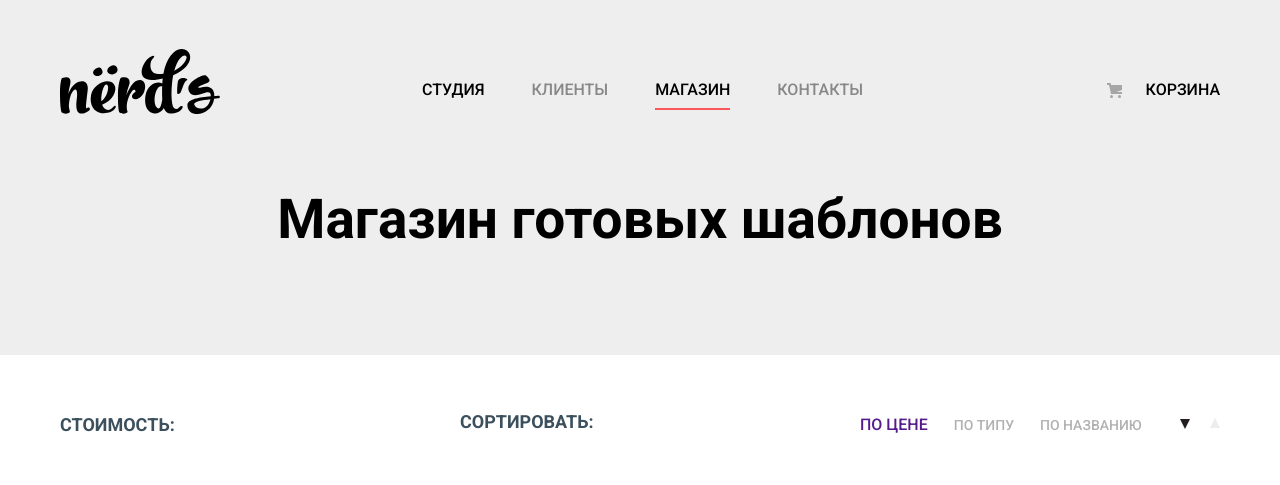
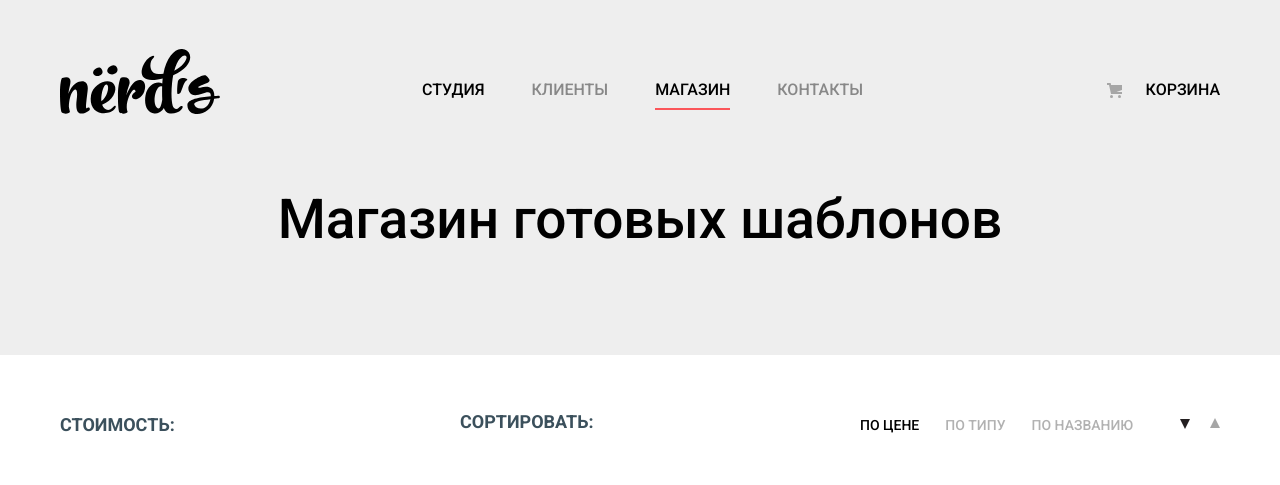
Before and after one commit to vandrienko/nerds, a plain HTML site: page catalog.html in a window 1280 px wide. Shown: the top 485 px of the page. Drawn offline with Linux system fonts and the light colour scheme.

Commit message:
Проверил все состояния

```diff
--- a/catalog.html
+++ b/catalog.html
@@ -6,8 +6,8 @@
     <link href="https://fonts.googleapis.com/css?family=Roboto:400,500,700" rel="stylesheet">
     <link href="css/normalize.css" rel="stylesheet">
     <link href="css/style.css" rel="stylesheet">
+</head>
 
-</head>
 <body class="in">
     <header class="main-header">
             <nav class="main-navigation">
@@ -40,6 +40,7 @@
                 </div>
             </nav>
     </header>
+
     <main class="main-inner">
         <h1 class="page-title">Магазин готовых шаблонов</h1>
         <div class="container">
@@ -51,12 +52,12 @@
                     <div class="range-filter">
                         <div class="range-controls">
                             <div class="scale">
-                              <div class="bar" style="margin-left: 20%; width: 30%"></div>
+                                <div class="bar" style="margin-left: 20%; width: 30%"></div>
                             </div>
                             <div class="toggle toggle-min"></div>
                             <div class="toggle toggle-max"></div>
-                            </div>
-                            <div class="price-controls">
+                        </div>
+                        <div class="price-controls">
                             <label class="min-price">от <input name="min-price" type="text" value="0"></label>
                             <label class="max-price">до <input name="max-price" type="text" value="15000"></label>
                         </div>
@@ -70,11 +71,11 @@
                             <label class="filter__radio-label filter__radio-label" for="filter-adaptive">Адаптивная</label>
                         </li>
                         <li class="radio-item">
-                            <input class="filter__radio-input visually-hidden" type="radio" name="website-type" value="fix" id="filter-fix" >
+                            <input class="filter__radio-input visually-hidden" type="radio" name="website-type" value="fix" id="filter-fix">
                             <label class="filter__radio-label" for="filter-fix">Фиксированная</label>
                         </li>
                         <li class="radio-item">
-                            <input class="filter__radio-input visually-hidden" type="radio" name="website-type" value="rubber" id="filter-rubber" >
+                            <input class="filter__radio-input visually-hidden" type="radio" name="website-type" value="rubber" id="filter-rubber">
                             <label class="filter__radio-label" for="filter-rubber">Резиновая</label>
                         </li>
                     </ul>
@@ -118,13 +119,13 @@
                         <div class="sorting-wrapper">
                             <ul class="sorting-list">
                                 <li class="sorting-item">
-                                    <a class="sorting-link sorting-linc-active" href="">По цене</a>
+                                    <a class="sorting-link sorting-link-active" href="">По цене</a>
                                 </li>
                                 <li class="sorting-item">
-                                    <a class="sorting-linc" href="">По типу</a>
+                                    <a class="sorting-link" href="">По типу</a>
                                 </li>
                                 <li class="sorting-item">
-                                    <a class="sorting-linc" href="">По названию</a>
+                                    <a class="sorting-link" href="">По названию</a>
                                 </li>
                             </ul>
                             <div class="sorting-controls">
--- a/css/style.css
+++ b/css/style.css
@@ -983,6 +983,7 @@ a.disabled {
 
     font-size: 55px;
     line-height: 55px;
+    font-weight: 500;
     color: #000000;
     background-color: #eeeeee ;
 }
@@ -1302,7 +1303,7 @@ a.disabled {
     display: flex;
     justify-content: space-between;
 
-    margin-bottom: 50px;
+    margin-bottom: 51px;
 }
 
 .sorting-title {
@@ -1331,20 +1332,21 @@ a.disabled {
     text-transform: uppercase;
 }
 
-.sorting-linc {
+.sorting-link {
     font-size: 14px;
+    line-height: 18px;
 
     color: #000000;
     opacity: .3;
 }
 
-.sorting-linc:hover {
+.sorting-link:hover {
     opacity: .6;
 }
 
-.sorting-linc:active,
-.sorting-linc:focus,
-.sorting-linc-active {
+.sorting-link:active,
+.sorting-link:focus,
+.sorting-link-active {
     opacity: 1;
 }
 
@@ -1372,8 +1374,6 @@ a.disabled {
     height: 0;
     border: 5.5px solid transparent;
     border-bottom: 10px solid #a6a6a6;
-
-    opacity: .2;
 }
 
 .controls-down:hover,
@@ -1517,6 +1517,7 @@ a.disabled {
 /* Пагинатор */
 .pagination-list {
     display: flex;
+    flex-wrap: wrap;
 
     margin: 0;
     padding: 0;
```
